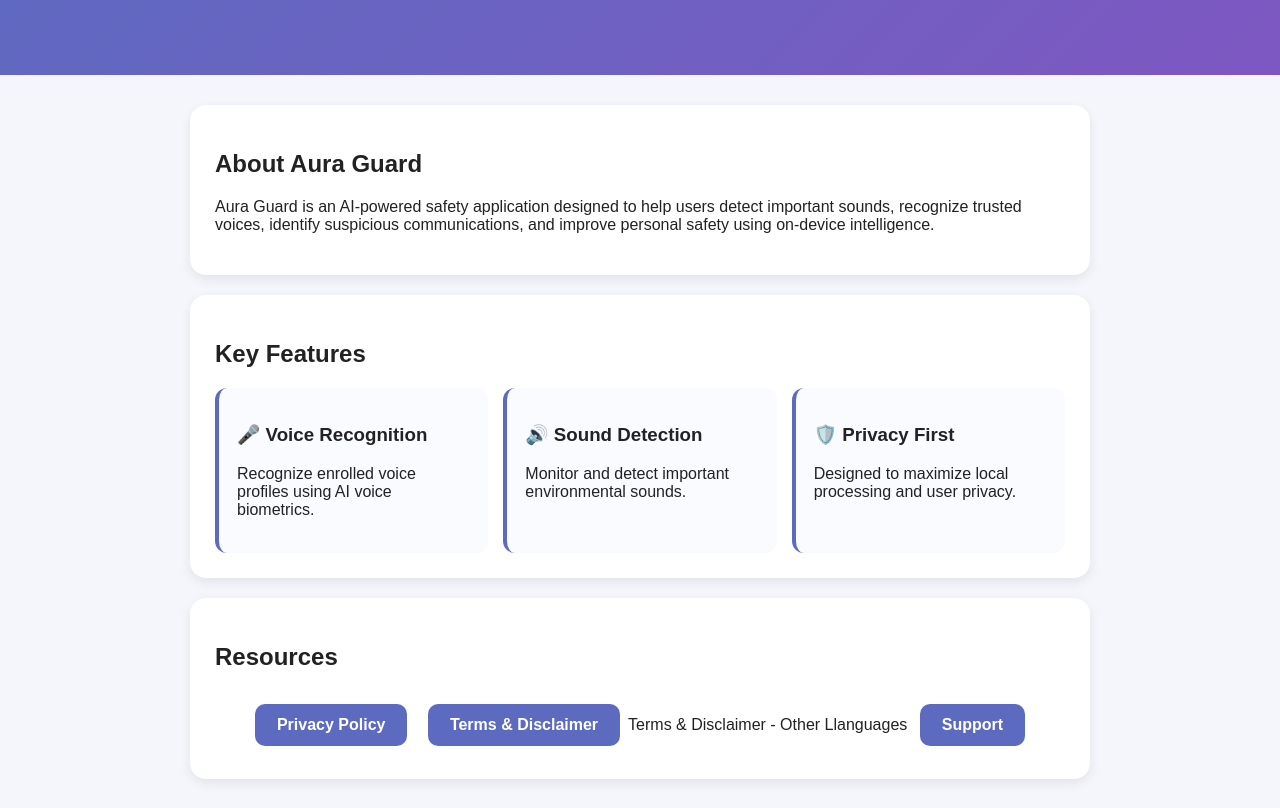
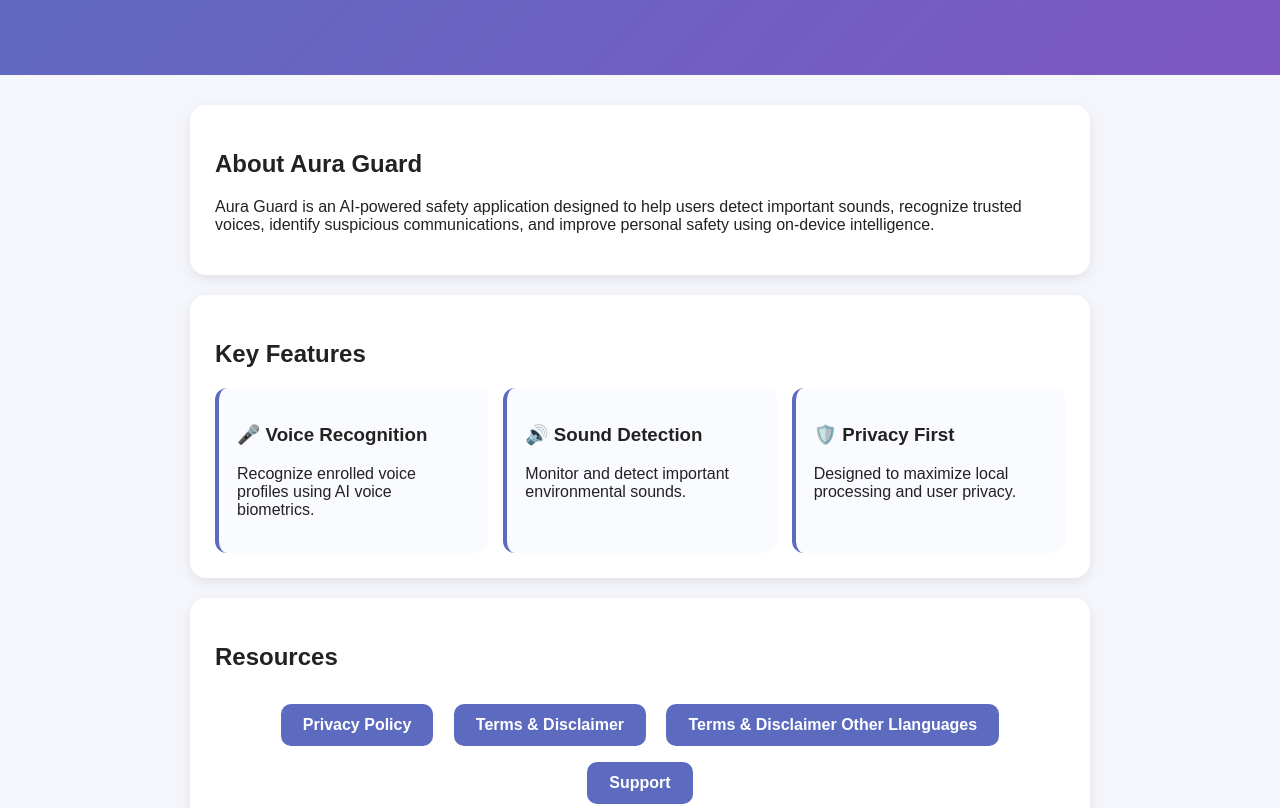
Before and after one commit to MyAIRobots/aura-guard, a plain HTML site: page index.html in a window 1280 px wide. Shown: the part 144-952 px from the top of the page. Drawn offline with Linux system fonts and the light colour scheme.

Commit message:
Update index.html

```diff
--- a/index.html
+++ b/index.html
@@ -133,8 +133,8 @@
 
         <div class="buttons">
             <a class="btn" href="aura_guard_privacy_policy_v2.html">Privacy Policy</a>
-            <a class="btn" href="aura_guard_disclaimer_1.html">Terms & Disclaimer</a
-            <a class="btn" href="aura_guard_disclaimer_ar.html">Terms & Disclaimer - Other Llanguages</a>
+            <a class="btn" href="aura_guard_disclaimer_1.html">Terms & Disclaimer</a>
+            <a class="btn" href="aura_guard_disclaimer_ar.html">Terms & Disclaimer Other Llanguages</a>
             <a class="btn" href="support.html">Support</a>
         </div>
     </div>
```
